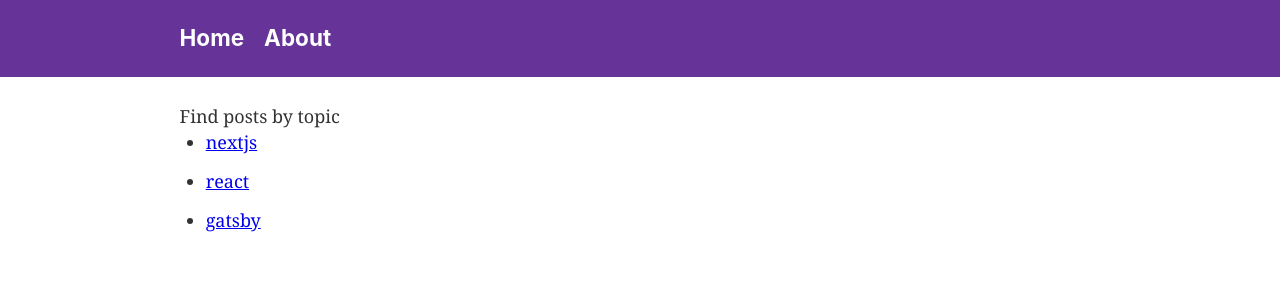
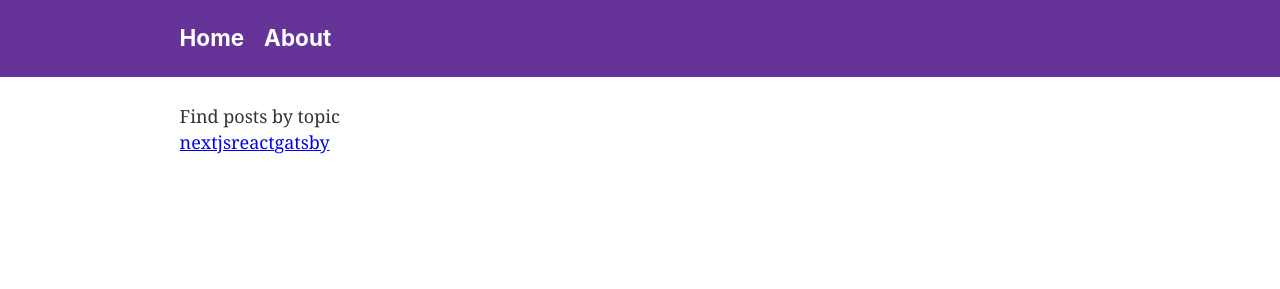
Before and after one commit to lyubchev/personal-blog, a Gatsby site: page /tags in a window 1280 px wide. Built offline with nearby package versions, Linux system fonts and the light colour scheme; Gatsby itself is replaced by a stand-in of ours.

Commit message:
Use useState in tags page

```diff
--- a/src/pages/tags.jsx
+++ b/src/pages/tags.jsx
@@ -1,10 +1,11 @@
-import React from 'react';
-import { Link } from 'gatsby';
+import React, { useState, useEffect } from 'react';
 import Layout from '../layouts/layout';
+import TagsBlock from '../components/TagsBlock';
 
 const TagsPage = ({ data }) => {
+  const [tags, setTags] = useState([]);
   const posts = data.allMarkdownRemark.edges;
-  let tags = [];
+  const tempTags = [];
 
   /**
    * Populate tags array
@@ -17,16 +18,14 @@ const TagsPage = ({ data }) => {
     });
   });
 
+  useEffect(() => {
+    setTags(tempTags);
+  }, []);
+
   return (
     <Layout>
       <div>Find posts by topic</div>
-      <ul>
-        {tags.map((tagName, index) => (
-          <li key={index}>
-            <Link to={`/tags/${tagName}`}>{tagName}</Link>
-          </li>
-        ))}
-      </ul>
+      <TagsBlock tags={tags} />
     </Layout>
   );
 };
```
Also changed, not shown: src/components/404.jsx (renamed from src/components/404.js, +4 -4 lines), src/components/seo.jsx (renamed from src/components/seo.js), 1 other file.
